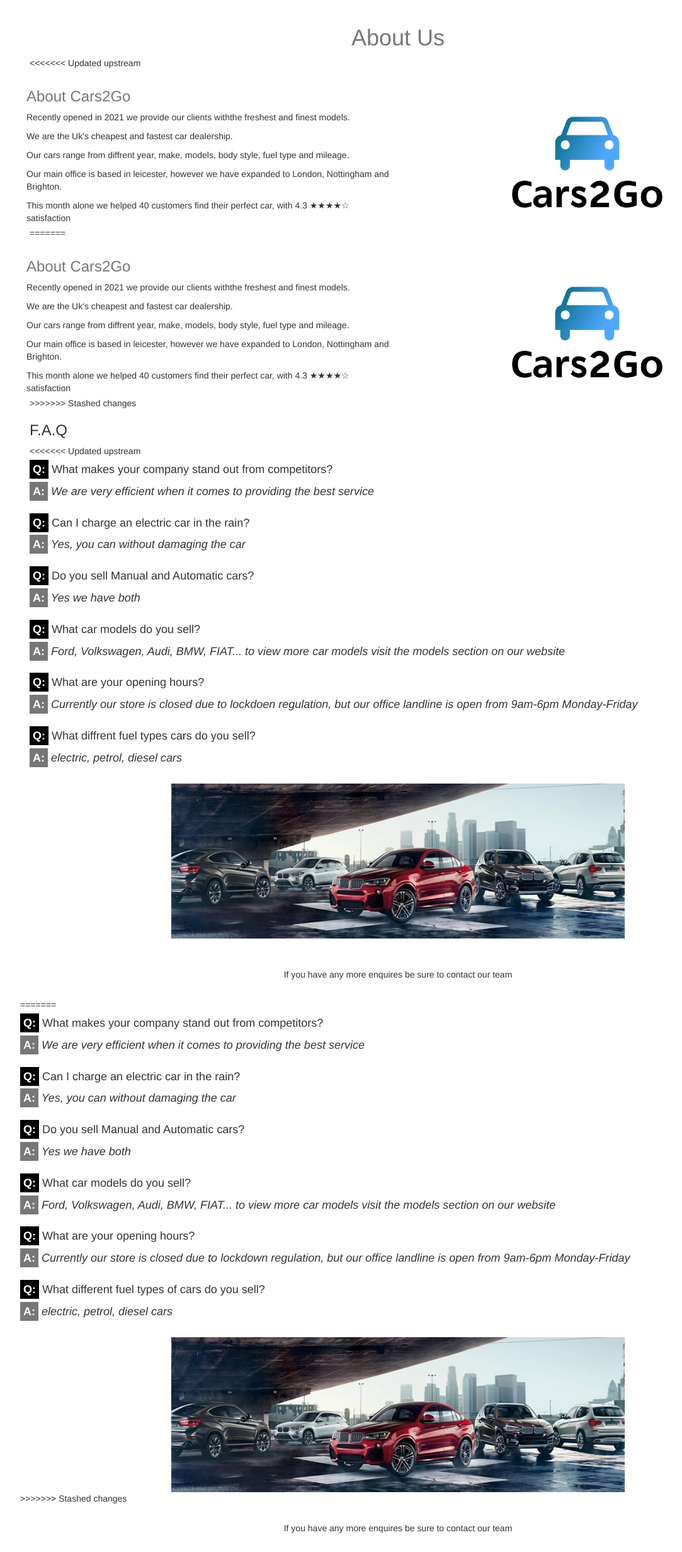
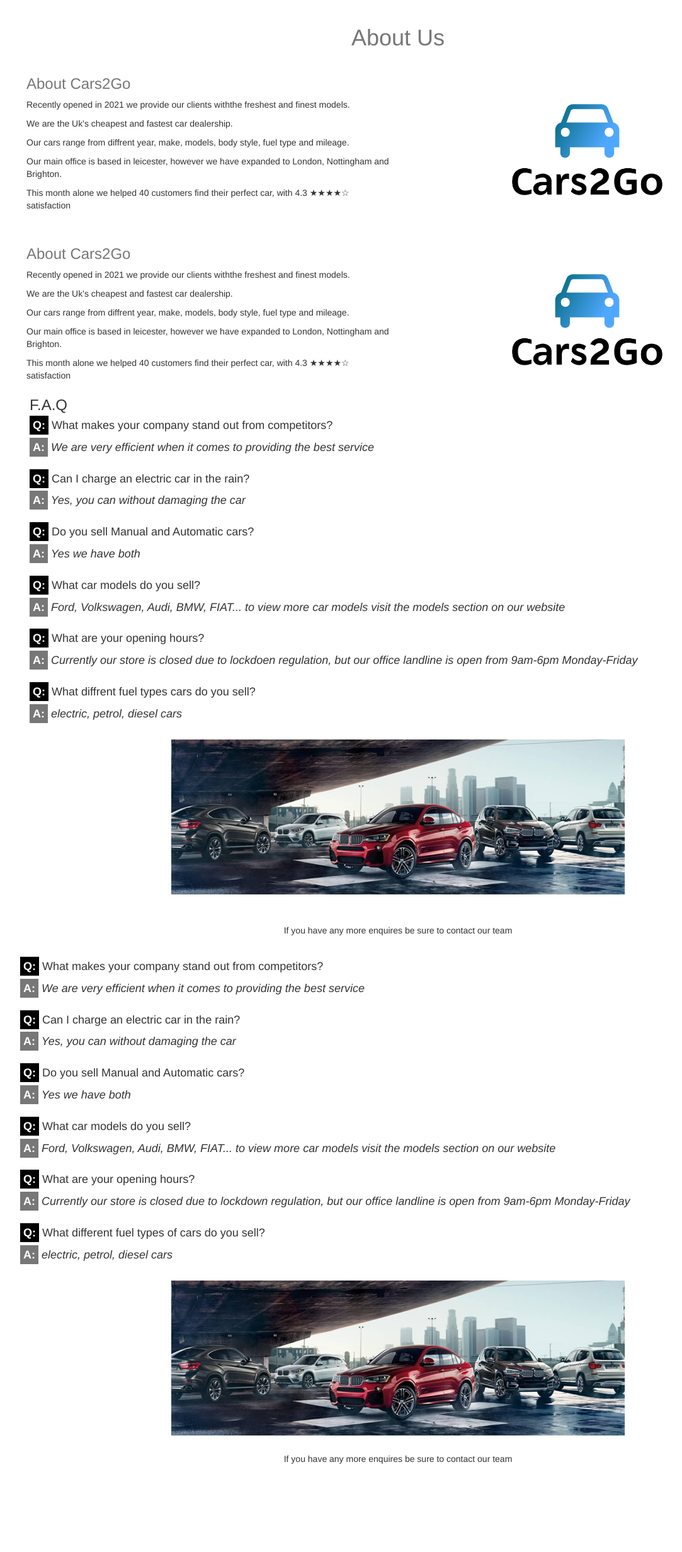
Before and after one commit to IMAT2603-TeamAlpha/TeamD-FlaskApp, a Flask app: page /about in a window 1280 px wide. Shown: the part 52-2516 px from the top of the page at 63% size, without its empty margins (8-1091 px from the left). After the commit the page ends 2376 px from the top, so only its background shows below. Run offline with Flask 2, Linux system fonts and the light colour scheme; parts of the project's set-up code (start-up, migrations or seed data) failed here and were passed over; some libraries are stand-ins or nearby versions.

Commit message:
Remove comment
upstream removed

```diff
--- a/web/app/templates/about.html
+++ b/web/app/templates/about.html
@@ -38,7 +38,7 @@ h5 {text-align: center;}
 	</div>
 
 	<br>
-<<<<<<< Updated upstream
+
 
 	<div class="row">
 	  <div class="column">
@@ -54,7 +54,7 @@ h5 {text-align: center;}
 		<img src="{{ url_for('static', filename='branding/default.png')}}" class="logo"/>
 	  </div>
 	</div>
-=======
+
 	</br>
 
 	<div class="row">
@@ -71,12 +71,12 @@ h5 {text-align: center;}
 	<img src="{{ url_for('static', filename='branding/default.png')}}" class="logo"/>
   </div>
 </div>
->>>>>>> Stashed changes
+
 
 
 	<h3>F.A.Q</h3>
 
-<<<<<<< Updated upstream
+
 	<h4 class="faq-question"><span class="faq-question-label">Q:</span> What makes your company stand out from competitors?</h4>
 	<h4 class="faq-answer"><span class="faq-answer-label">A:</span> We are very efficient when it comes to providing the best service</h4>
 
@@ -106,7 +106,7 @@ h5 {text-align: center;}
 	<br>
 	<h5 class="center"> If you have any more enquires be sure to contact our team </h5>
 	<br>
-=======
+
     <h4 class="faq-question"><span class="faq-question-label">Q:</span> What makes your company stand out from competitors?</h4>
 	<h4 class="faq-answer"><span class="faq-answer-label">A:</span> We are very efficient when it comes to providing the best service</h4>
 
@@ -135,7 +135,7 @@ h5 {text-align: center;}
 		<img src="/static/img/AboutImage.jpg" class="img-banner"></img>
 	</div>
 
->>>>>>> Stashed changes
+
 </div>
 
 <div class="row">
```
